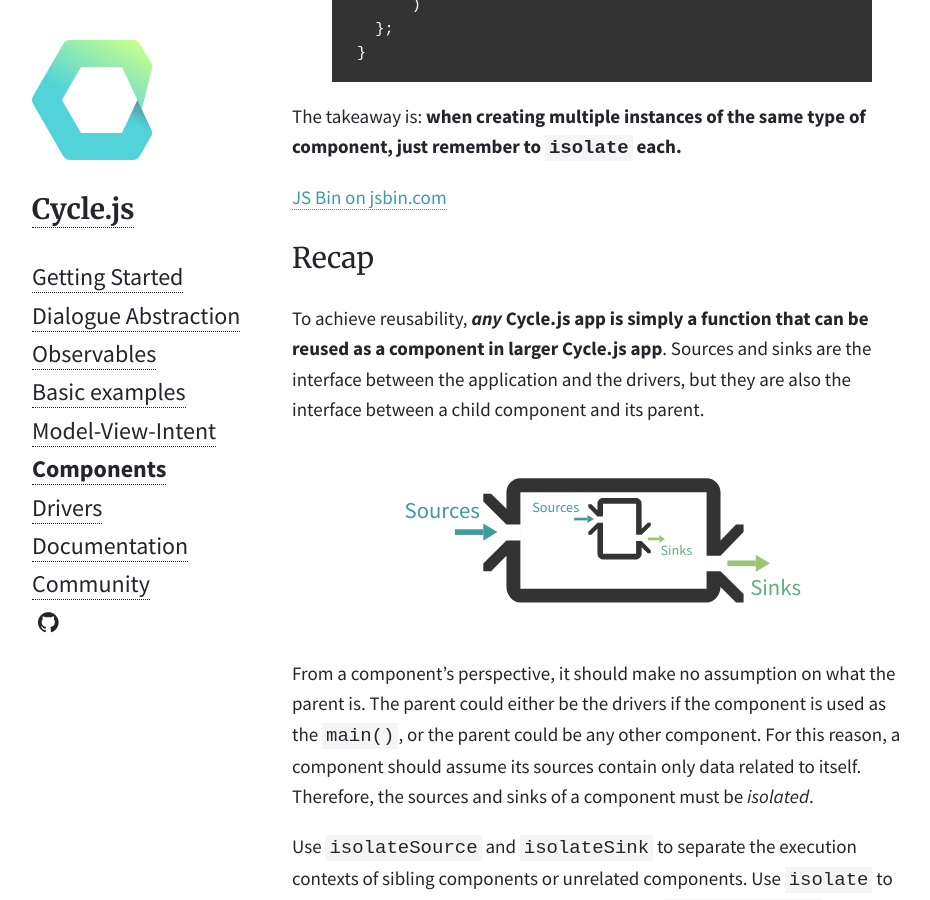
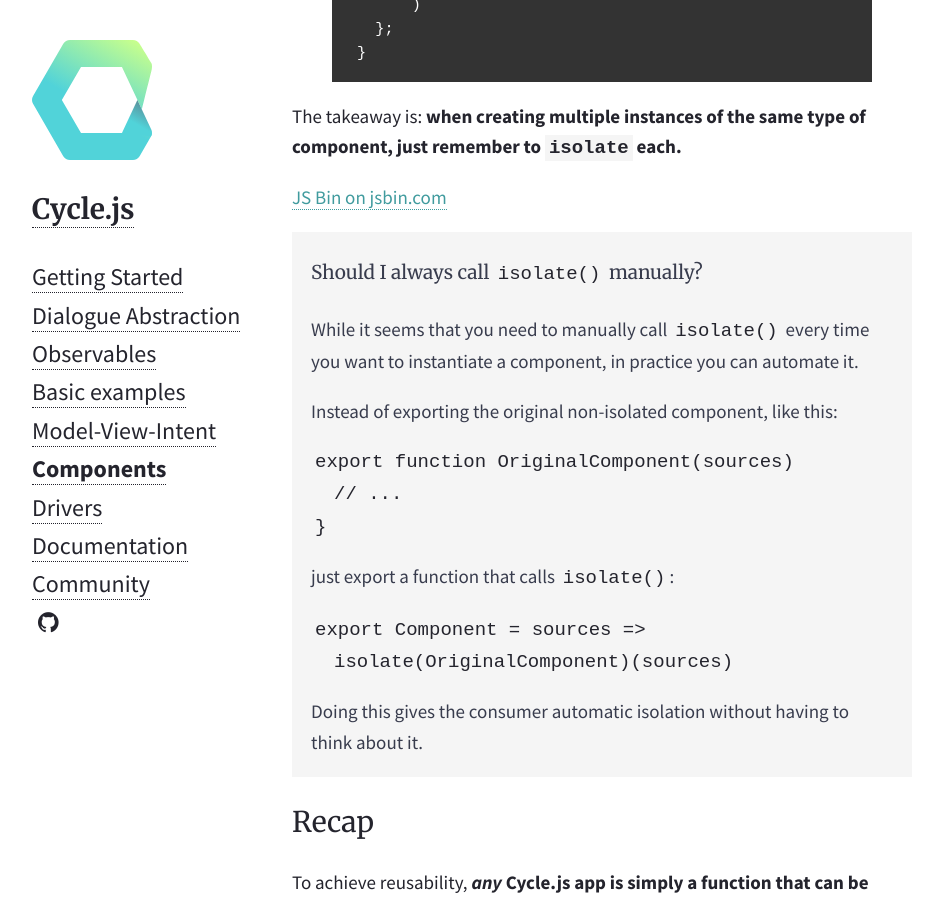
Before and after one commit to cyclejs/old-website, a Jekyll site: the page built from _posts/2015-01-25-components.md, in a window 1280 px wide and 900 px high, scrolled down 17440 px. Shown: the whole window, without its empty margins (168-1098 px from the left). Built offline with Jekyll 4.4.1, drawn with Linux system fonts in a browser that asks for light colours; nearby versions of some CDN libraries.

Commit message:
Resolve issue #40

```diff
--- a/_posts/2015-01-25-components.md
+++ b/_posts/2015-01-25-components.md
@@ -566,6 +566,23 @@ The takeaway is: **when creating multiple instances of the same type of componen
 
 <a class="jsbin-embed" href="http://jsbin.com/bicoziniqu/embed?output">JS Bin on jsbin.com</a>
 
+> <h4 id="Should-I-always-call-isolate-manually">Should I always call <code>isolate()</code> manually?</h4>
+>
+> While it seems that you need to manually call `isolate()` every time you want to instantiate a component, in practice you can automate it.
+>
+> Instead of exporting the original non-isolated component, like this:
+>
+> `export function OriginalComponent(sources)`<br />
+> `  // ...`<br />
+> `}`<br />
+>
+> just export a function that calls `isolate()`:
+>
+> `export Component = sources =>`<br />
+> `  isolate(OriginalComponent)(sources)`
+>
+> Doing this gives the consumer automatic isolation without having to think about it.
+
 ## Recap
 
 To achieve reusability, ***any* Cycle.js app is simply a function that can be reused as a component in larger Cycle.js app**. Sources and sinks are the interface between the application and the drivers, but they are also the interface between a child component and its parent.
```
